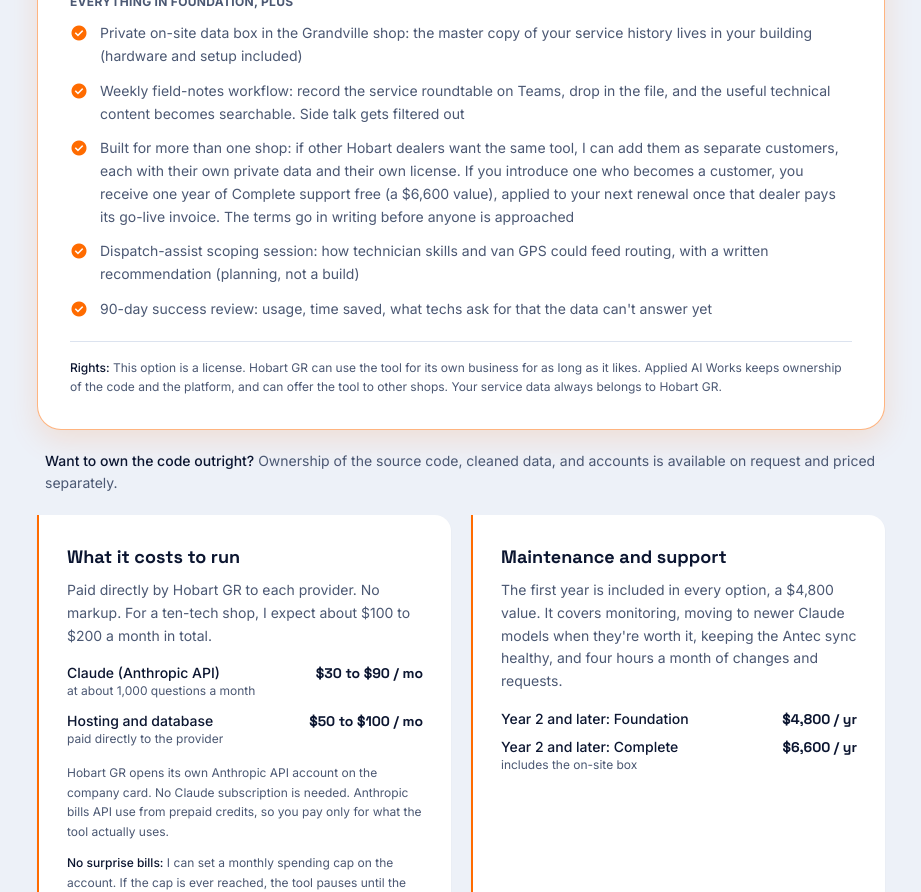
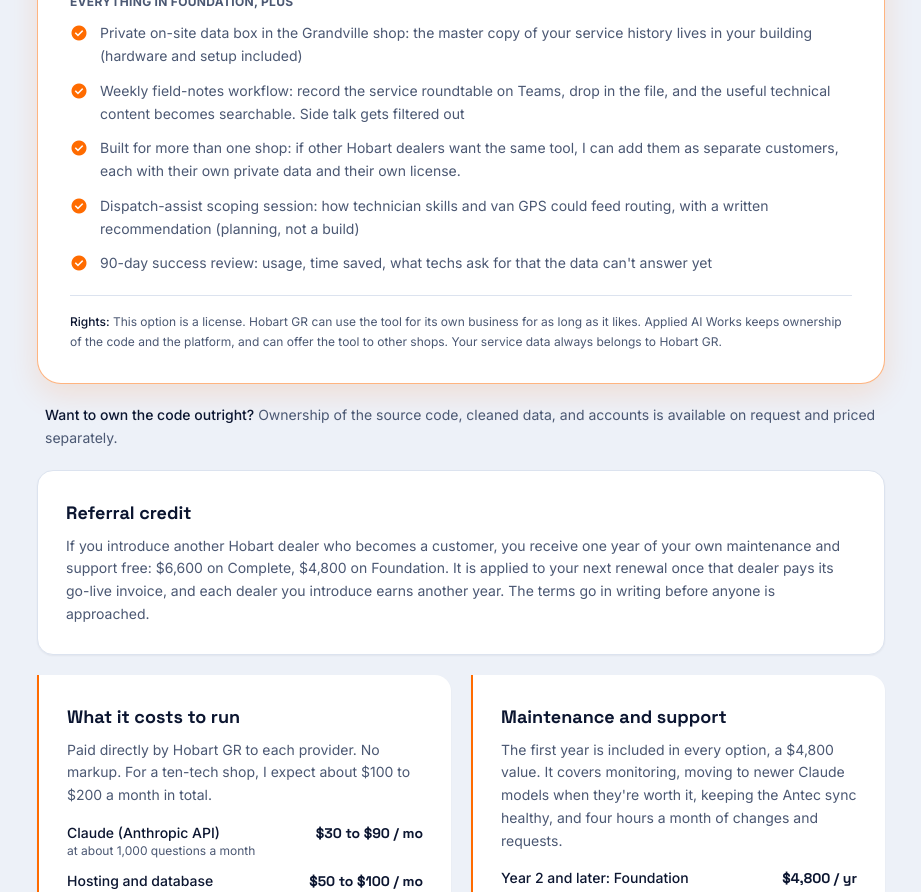
Before and after one commit to joshcowen/appliedaiworks-next, a Next.js app: page /proposals/hobart-grand-rapids in a window 1280 px wide. Shown: the part 5740-6632 px from the top of the page, without its empty margins (179-1100 px from the left). Built offline with nearby package versions, Linux system fonts and the light colour scheme.

Commit message:
Hobart GR proposal: make referral credit a standalone note for both tiers
Co-Authored-By: Claude Opus 5.5 (1M context) <noreply@anthropic.com>
Claude-Session: https://claude.ai/code/session_01HsWdsJq7iNDyy3mN47bYTp

```diff
--- a/app/proposals/hobart-grand-rapids/page.tsx
+++ b/app/proposals/hobart-grand-rapids/page.tsx
@@ -145,7 +145,7 @@ const foundationIncludes = [
 const completeAdds = [
   "Private on-site data box in the Grandville shop: the master copy of your service history lives in your building (hardware and setup included)",
   "Weekly field-notes workflow: record the service roundtable on Teams, drop in the file, and the useful technical content becomes searchable. Side talk gets filtered out",
-  "Built for more than one shop: if other Hobart dealers want the same tool, I can add them as separate customers, each with their own private data and their own license. If you introduce one who becomes a customer, you receive one year of Complete support free (a $6,600 value), applied to your next renewal once that dealer pays its go-live invoice. The terms go in writing before anyone is approached",
+  "Built for more than one shop: if other Hobart dealers want the same tool, I can add them as separate customers, each with their own private data and their own license.",
   "Dispatch-assist scoping session: how technician skills and van GPS could feed routing, with a written recommendation (planning, not a build)",
   "90-day success review: usage, time saved, what techs ask for that the data can't answer yet",
 ];
@@ -466,6 +466,17 @@ export default function HobartGrandRapidsProposal() {
             </p>
           </div>
 
+          <div className="bg-surface-container-low border border-outline-variant/20 rounded-2xl p-7 mt-5">
+            <h3 className="font-headline text-lg font-bold text-on-surface mb-2">Referral credit</h3>
+            <p className="text-on-surface-variant text-sm leading-relaxed">
+              If you introduce another Hobart dealer who becomes a customer, you receive one year of
+              your own maintenance and support free: $6,600 on Complete, $4,800 on Foundation. It is
+              applied to your next renewal once that dealer pays its go-live invoice, and each
+              dealer you introduce earns another year. The terms go in writing before anyone is
+              approached.
+            </p>
+          </div>
+
           {/* Running costs and support */}
           <div className="grid grid-cols-1 md:grid-cols-2 gap-5 mt-5">
             <div className="bg-surface-container-low border-l-2 border-primary rounded-r-2xl p-7">
```
